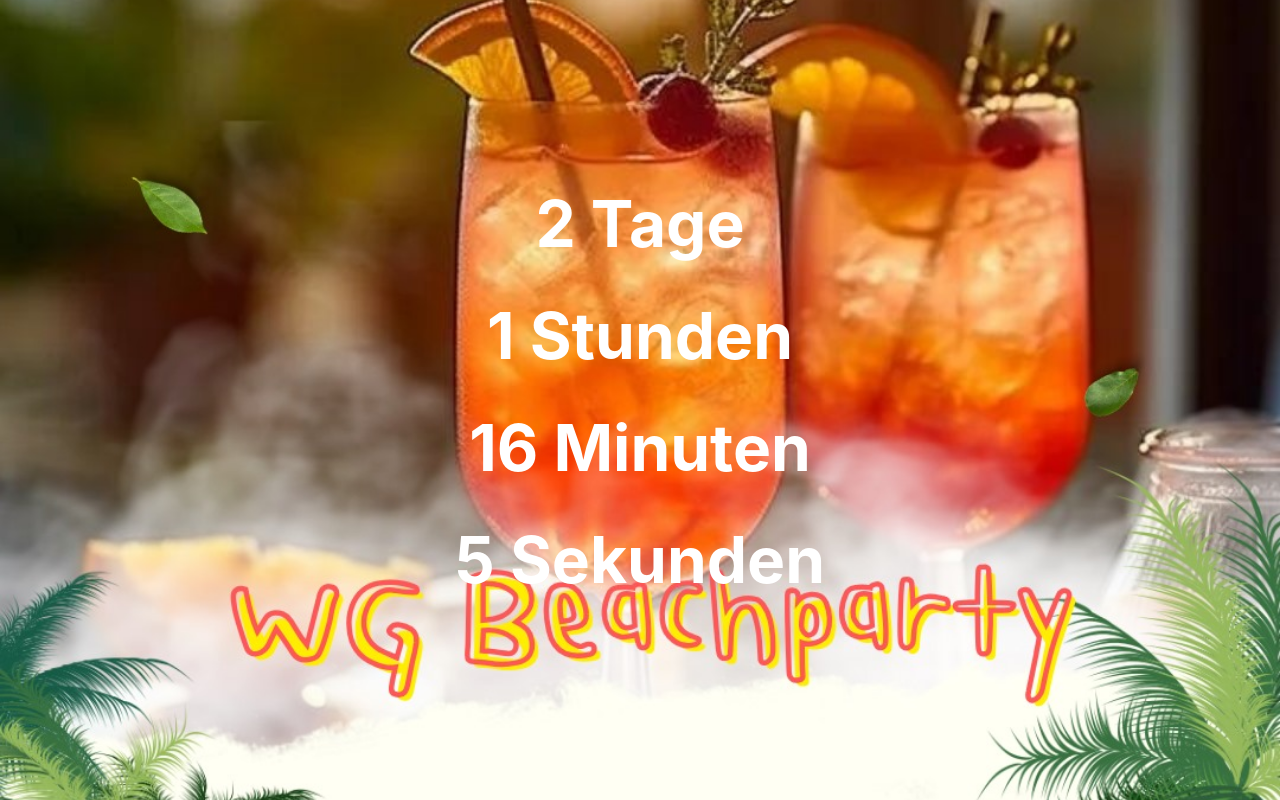
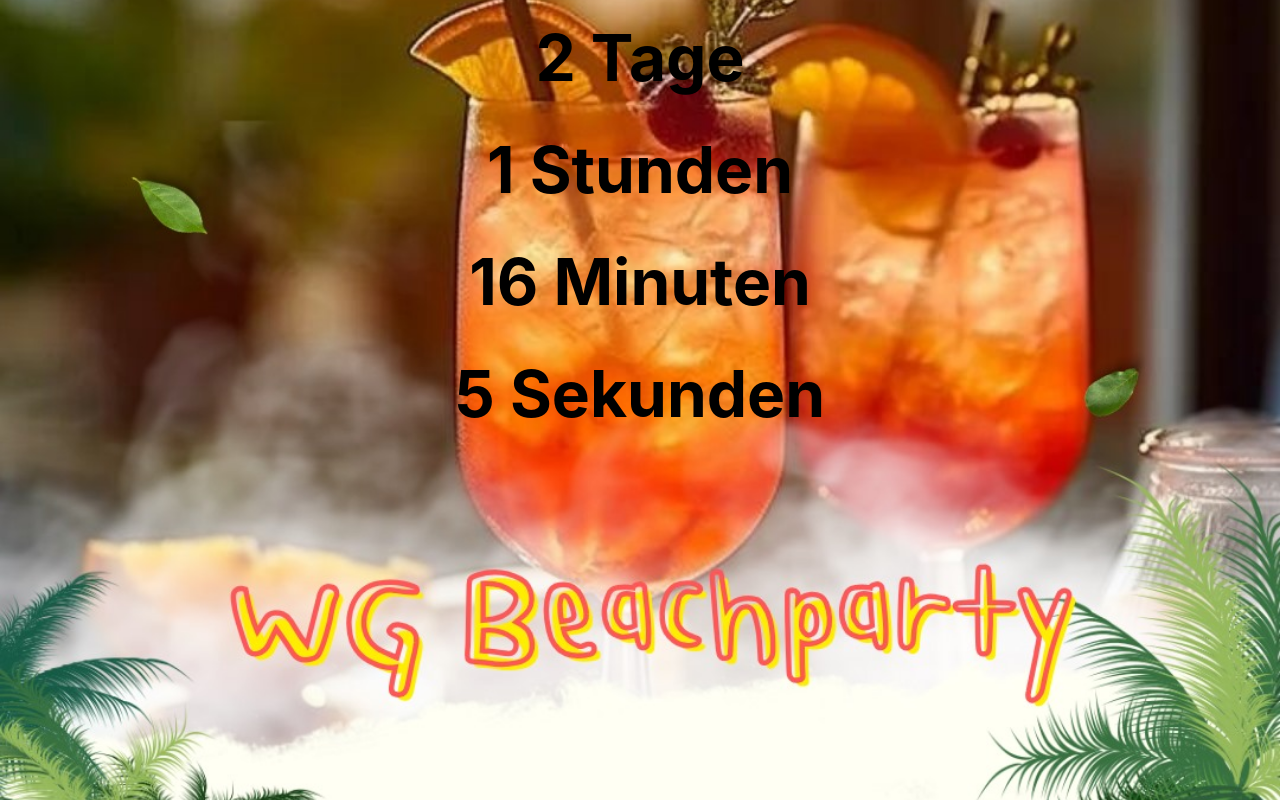
Before and after one commit to JanRipken/drink_timer, a plain HTML site: page index.html in a window 1280 px wide. Drawn offline with nearby package versions, Linux system fonts and the light colour scheme.

Commit message:
anpassungen layout

```diff
--- a/index.html
+++ b/index.html
@@ -15,27 +15,28 @@
 			align-items: center;
 			justify-content: center;
 			height: 100vh;
-			/* 100% der Bildschirmhöhe */
 			margin: 0;
-			/* Entfernt den Standard-Rand des body-Elements */
 		}
+
+
 
 		#countdown-values {
 			font-size: 4em;
-			/* Größere Schriftgröße */
 			font-weight: bold;
-			color: white;
-			/* Textfarbe anpassen, damit es auf dem Hintergrund lesbar ist */
+			color: black;
 			text-align: center;
-			/* Zentriert den Text */
+			position: fixed;
+			top: 0;
+			left: 0;
+			width: 100%;
+
+			padding: 10px;
 		}
 
+
 		@media (max-width: 768px) {
-
-			/* Medienabfrage für Bildschirme mit einer Breite von maximal 768 Pixeln (z.B. Handys) */
 			#countdown-values {
 				font-size: 2em;
-				/* Anpassung der Schriftgröße für kleinere Bildschirme */
 			}
 		}
 	</style>
@@ -44,6 +45,7 @@
 <body>
 
 	<div class="container" id="countdown">
+		<!-- Move the countdown-values div to the top -->
 		<div id="countdown-values"></div>
 	</div>
 
```
